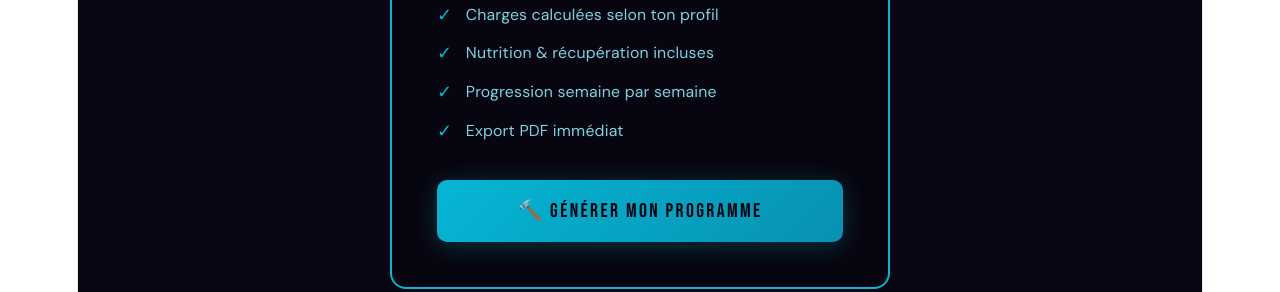
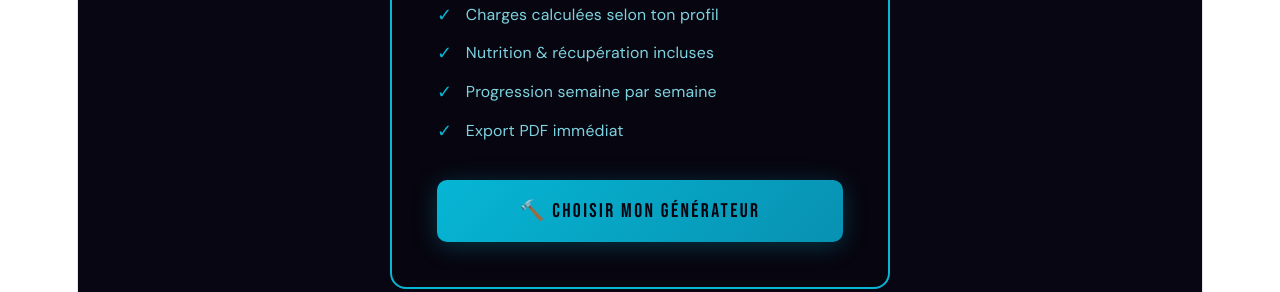
Before and after one commit to DEFA-ultra/laforgeai, a React (Vite) app: page / in a window 1280 px wide. Shown: the part 3827-4119 px from the top of the page. Built offline with nearby package versions, Linux system fonts and the light colour scheme.

Commit message:
tous les CTA vers generateurs

```diff
--- a/src/Landing.jsx
+++ b/src/Landing.jsx
@@ -31,7 +31,7 @@ export default function Landing() {
           <div style={{ fontSize: "0.55rem", letterSpacing: "0.3em", color: C, textTransform: "uppercase" }}>Programme IA</div>
           <div style={{ fontFamily: "'Bebas Neue',cursive", fontSize: "1.5rem", color: "#fff", letterSpacing: "0.06em", lineHeight: 1 }}>LA FORGE <span style={{ color: C }}>AI</span></div>
         </div>
-        <a href={STRIPE_LINK} className="cta-btn" style={{ background: `linear-gradient(135deg, ${C}, #0891b2)`, color: "#07050f", padding: "0.6rem 1.4rem", borderRadius: 8, fontWeight: 700, fontSize: "0.88rem", textDecoration: "none", fontFamily: "'Bebas Neue',cursive", letterSpacing: "0.1em" }}>
+        <a href="#generateurs" style={{ background: `linear-gradient(135deg, ${C}, #0891b2)`, color: "#07050f", padding: "0.6rem 1.4rem", borderRadius: 8, fontWeight: 700, fontSize: "0.88rem", textDecoration: "none", fontFamily: "'Bebas Neue',cursive", letterSpacing: "0.1em" }}>
           CHOISIR MON PROGRAMME
         </a>
       </nav>
@@ -198,8 +198,8 @@ export default function Landing() {
                 </div>
               ))}
             </div>
-            <a href={STRIPE_LINK} className="cta-btn" style={{ display: "block", background: `linear-gradient(135deg, ${C}, #0891b2)`, color: "#07050f", padding: "1rem", borderRadius: 10, fontWeight: 700, fontSize: "1.1rem", textDecoration: "none", fontFamily: "'Bebas Neue',cursive", letterSpacing: "0.12em", boxShadow: `0 4px 24px ${C}44` }}>
-              🔨 GÉNÉRER MON PROGRAMME
+            <a href="#generateurs" style={{ display: "block", background: `linear-gradient(135deg, ${C}, #0891b2)`, color: "#07050f", padding: "1rem", borderRadius: 10, fontWeight: 700, fontSize: "1.1rem", textDecoration: "none", fontFamily: "'Bebas Neue',cursive", letterSpacing: "0.12em", boxShadow: `0 4px 24px ${C}44` }}>
+              🔨 CHOISIR MON GÉNÉRATEUR
             </a>
           </div>
           <p style={{ color: "#0e2535", fontSize: "0.78rem" }}>Paiement sécurisé • Téléchargement immédiat</p>
```
